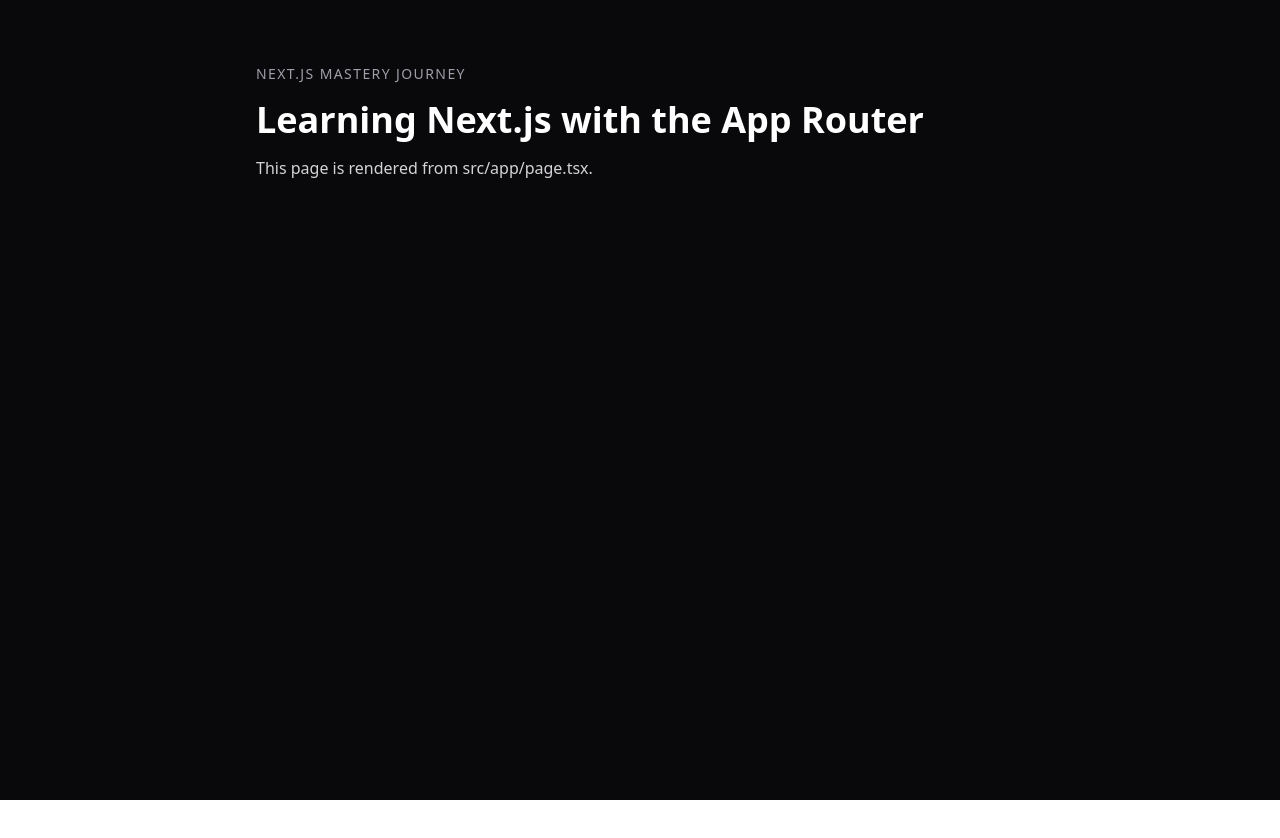
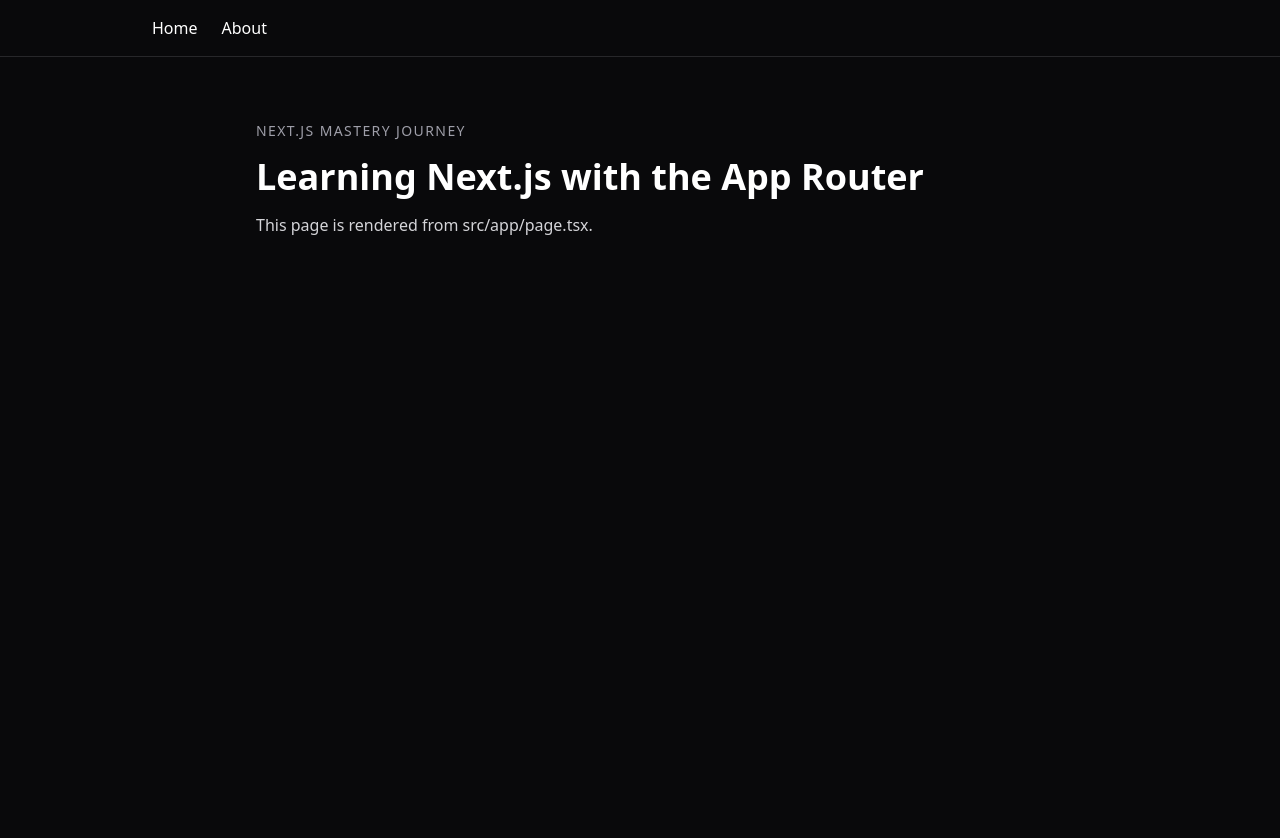
Before and after one commit to foysaliio/Nextjs-Mastery-Journey, a Next.js app: page / in a window 1280 px wide. Shown: the top 838 px of the page. Before the commit the page ends 800 px from the top, so only its background shows below. Built offline with nearby package versions, Linux system fonts and the light colour scheme.

Commit message:
feat(nextjs): learn root layouts

```diff
--- a/src/app/layout.tsx
+++ b/src/app/layout.tsx
@@ -1,10 +1,11 @@
+import Link from "next/link";
+import React from "react";
+import "./globals.css";
 import type { Metadata } from "next";
-import "./globals.css";
 
 export const metadata: Metadata = {
   title: "Next.js Mastery Journey",
-  description:
-    "A structured journey to master modern Next.js and full-stack development.",
+  description: "Learning modern full-stack development with Next.js.",
 };
 
 export default function RootLayout({
@@ -14,7 +15,16 @@ export default function RootLayout({
 }>) {
   return (
     <html lang="en">
-      <body>{children}</body>
+      <body className="bg-zinc-950 text-white">
+        <header className="border-b border-zinc-800">
+          <nav className="mx-auto flex max-w-5xl gap-6 px-6 py-4">
+            <Link href="/">Home</Link>
+            <Link href="/about">About</Link>
+          </nav>
+        </header>
+
+        {children}
+      </body>
     </html>
   );
 }
```
